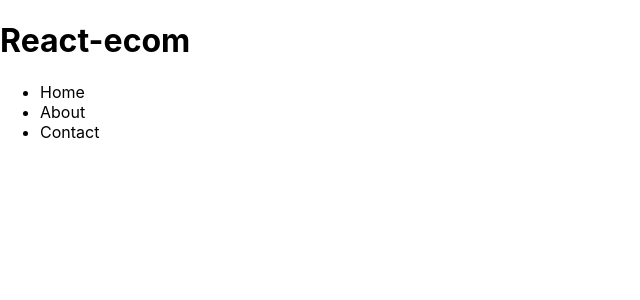
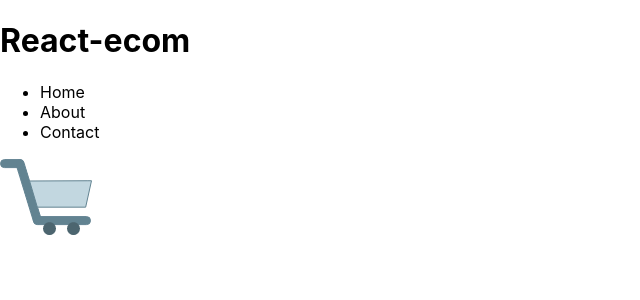
Before and after one commit to maleneivy/react-ecom, a React (Create React App) app: page / in a window 1280 px wide. Shown: the top 300 px of the page, without its empty margins (0-640 px from the left). Built offline with nearby package versions, Linux system fonts and the light colour scheme.

Commit message:
Added Cart component and placed it in Header, next to Nav

```diff
--- /dev/null
+++ b/src/components/Cart/index.jsx
@@ -0,0 +1,11 @@
+import CartIcon from "../../icons/cart-icon.png";
+
+function Cart() {
+    return (
+        <>
+        <img src={CartIcon} alt="Cart icon" />
+        </>
+    )
+}
+
+export default Cart;
--- a/src/components/Header/index.jsx
+++ b/src/components/Header/index.jsx
@@ -1,3 +1,4 @@
+import Cart from "../Cart";
 import Nav from "../Nav"
 
 function Header() {
@@ -5,6 +6,7 @@ function Header() {
         <>
         <h1>React-ecom</h1>
         <Nav />
+        <Cart />
         </>
     );
 }
```
Also changed, not shown: src/icons/cart-icon.png (added).
